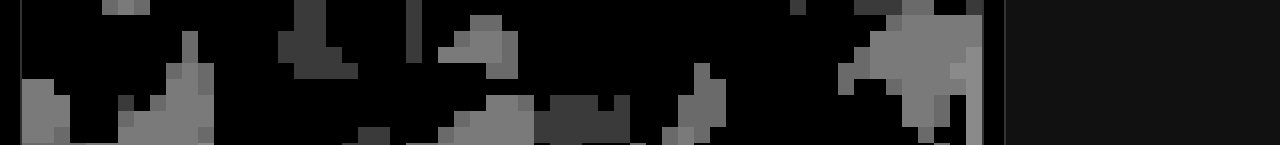
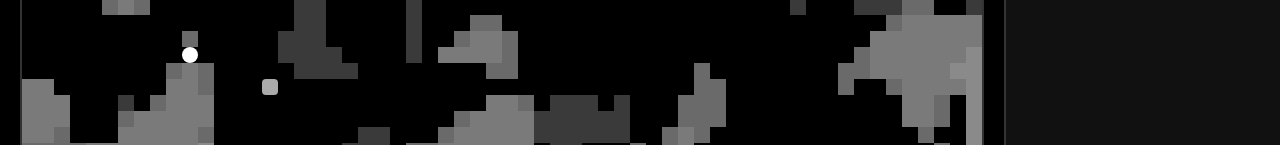
Before and after one commit to Nimira43/Thraescype, a React (Vite) app: page / in a window 1280 px wide. Shown: the part 193-338 px from the top of the page. Built offline with nearby package versions, Linux system fonts and the light colour scheme; a web font is replaced by a local one.

Commit message:
Wiring up the first NPC and item into the world and wiring up the interaction modal.

```diff
--- a/src/Game.jsx
+++ b/src/Game.jsx
@@ -38,11 +38,8 @@
 export default function Game() {
   const gridRef = useRef(null)
   const [game, setGame] = useState(() => createNewGame())
-
-  // NEW: interaction modal state
   const [interaction, setInteraction] = useState(null)
 
-  // ITEM PICKUP
   function pickUpItem(itemId) {
     const updated = {
       ...game,
@@ -55,11 +52,9 @@
     setInteraction(null)
   }
 
-  // ENTITY INTERACTION HANDLER
   function handleInteraction(entity) {
     if (!entity) return
 
-    // NPC
     if (entity.kind === 'npc') {
       const npc = NPCS[entity.id]
       if (!npc) return
@@ -72,7 +67,6 @@
       return
     }
 
-    // ITEM
     if (entity.kind === 'item') {
       const item = ITEMS[entity.id]
       if (!item) return
@@ -89,12 +83,10 @@
     }
   }
 
-  // MOVEMENT + PORTALS + INTERACTION
   useEffect(() => {
     if (!game) return
 
     function handleKey(e) {
-      // If modal is open → block movement
       if (interaction) return
 
       const { player, worlds, currentWorldId } = game
@@ -116,7 +108,6 @@
 
       const cell = world.grid[newY][newX]
 
-      // PORTAL
       if (cell === 'portal' || cell?.type === 'portal') {
         const portal = world.portals.find(p => p.x === newX && p.y === newY)
         if (portal) {
@@ -129,13 +120,11 @@
         }
       }
 
-      // ENTITY INTERACTION
       if (cell?.entity) {
         handleInteraction(cell.entity)
         return
       }
 
-      // NORMAL MOVEMENT
       setGame({
         ...game,
         player: {
@@ -150,7 +139,6 @@
     return () => window.removeEventListener('keydown', handleKey)
   }, [game, interaction])
 
-  // CAMERA FOLLOW
   useEffect(() => {
     if (!gridRef.current || !game) return
 
@@ -186,8 +174,15 @@
         >
           {world.grid.map((row, y) =>
             row.map((cell, x) => {
-              let cls = 'cell t-' + (cell.type || cell)
+              // Normalise tile type
+              const cellType = typeof cell === 'string' ? cell : cell.type
+              let cls = 'cell t-' + cellType
 
+              // Entity overrides
+              if (cell.entity?.kind === 'npc') cls = 'cell t-npc'
+              if (cell.entity?.kind === 'item') cls = 'cell t-item'
+
+              // Player overrides - always last
               if (player.x === x && player.y === y) cls = 'cell t-player'
 
               return (
@@ -198,6 +193,7 @@
               )
             })
           )}
+
         </div>
       </div>
 
--- a/src/index.css
+++ b/src/index.css
@@ -224,3 +224,13 @@
   font-size: 16px;
   opacity: 0.8;
 }
+
+.t-npc {
+  background: var(--white);
+  border-radius: 50%;
+}
+
+.t-item {
+  background: var(--grey-5);
+  border-radius: 4px;
+}
```
Also changed, not shown: src/worldGenerator.js (+0 -9 lines).
